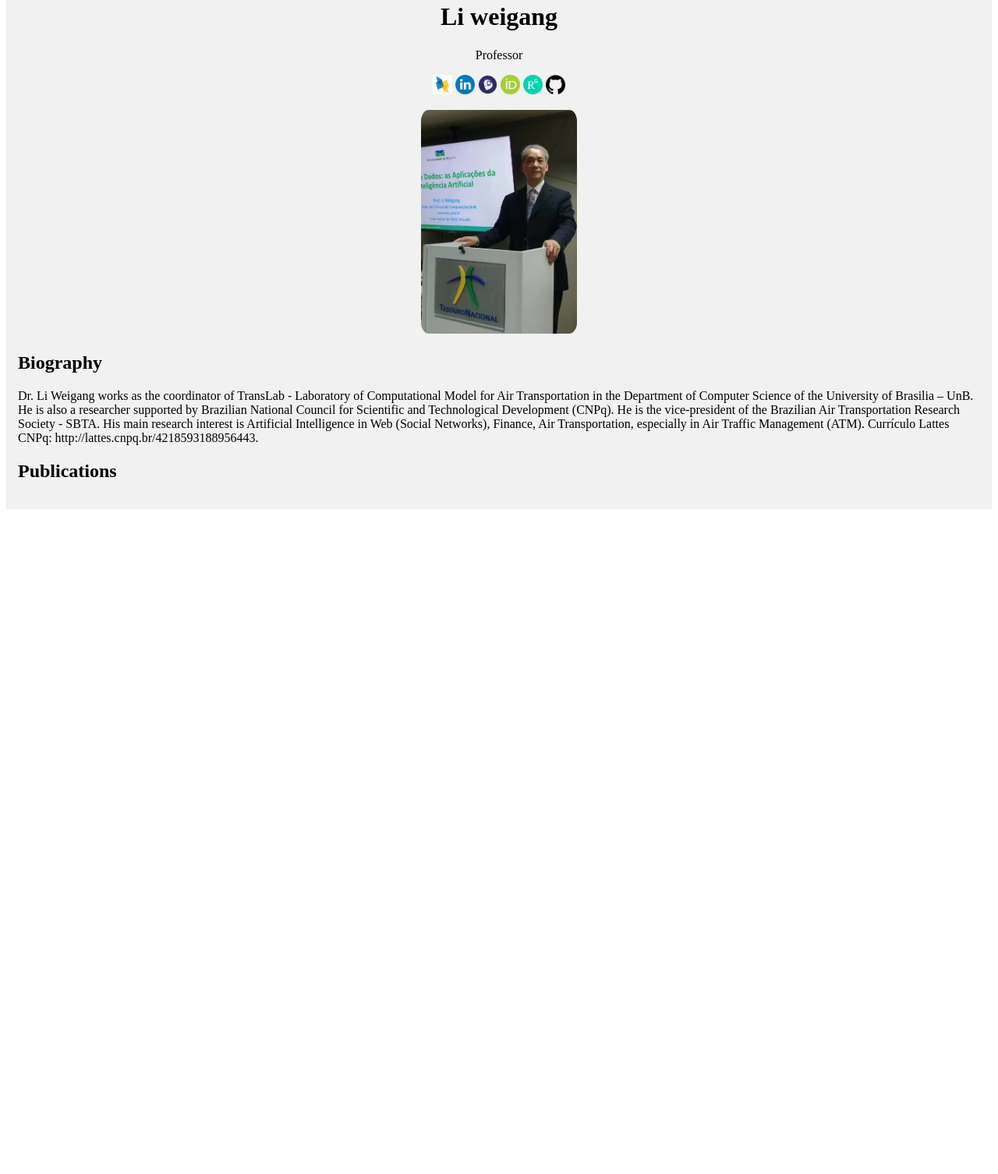
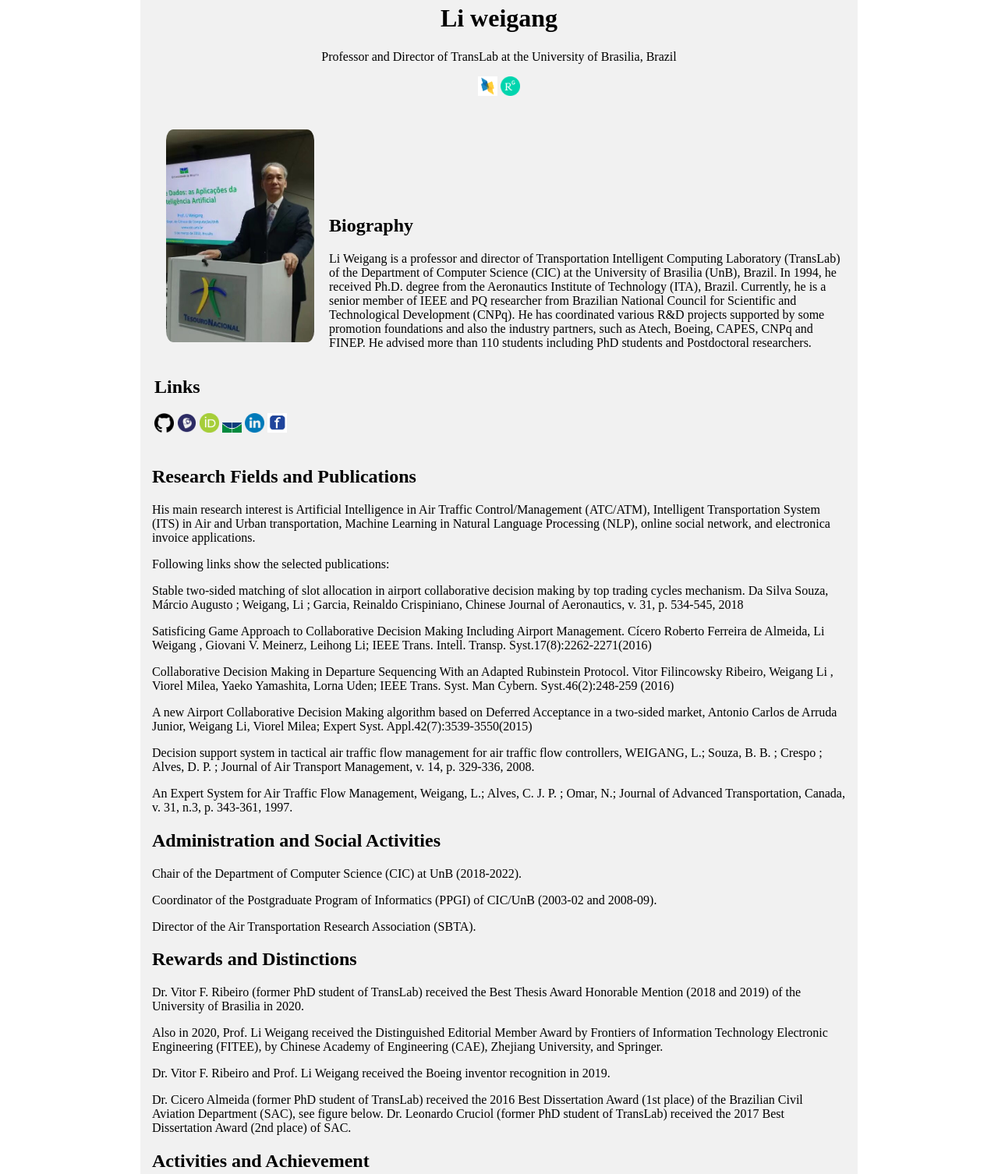
Before and after one commit to LiWeigangBR/liweigangbr.github.io, a plain HTML site: page index.html in a window 1280 px wide. Shown: the part 41-1547 px from the top of the page at 78% size. Before the commit the page ends 800 px from the top, so only its background shows below. Drawn offline with Linux system fonts and the light colour scheme.

Commit message:
more information

```diff
--- a/index.html
+++ b/index.html
@@ -12,28 +12,71 @@
     <div class="container">
         <header class="head">
             <h1> Li weigang </h1>
-		    <p>Professor</p>
+		    <p>Professor and Director of TransLab at the University of Brasilia, Brazil</p>
             <p><a href="https://dblp.org/pid/l/WeigangLi.html"><img class="icon" src="icons\dblp.png"></a>
-            <a href="https://www.linkedin.com/in/liweigang/?originalSubdomain=br"><img class="icon" src="icons\linkedin.png"></a>
-			<a href="http://lattes.cnpq.br/4218593188956443"><img class="icon" src="icons\icon-lattes.png"></a>
-            <a href="http://lattes.cnpq.br/4218593188956443"><img class="icon" src="icons\ORCID-icon.png"></a>
             <a href="https://www.researchgate.net/profile/Li-Weigang"><img class="icon" src="icons\ResearchGate_icon.png"></a>
-            <a href=""><img class="icon" src="icons\git.png"></a>
+
         </p>
-
-            <img class="foto" src="images\foto.jpeg">
-
         </header>
 
-        <section class="biography">
-            <h2>Biography</h2>
-            <p>Dr. Li Weigang works as the coordinator of TransLab - Laboratory of Computational Model for Air Transportation in the Department of Computer Science of the University of Brasilia – UnB. He is also a researcher supported by Brazilian National Council for Scientific and Technological Development (CNPq). He is the vice-president of the Brazilian Air Transportation Research Society - SBTA. His main research interest is Artificial Intelligence in Web (Social Networks), Finance, Air Transportation,  especially in Air Traffic Management (ATM).  Currículo Lattes CNPq: http://lattes.cnpq.br/4218593188956443</a>.</p>
+        <table>
+            <tr>
+            <td>
+                <img class="foto" src="images\foto.jpeg">
+                <h2>Links</h2>
+                <p>
+                    <a href=""><img class="icon" src="icons\git.png"></a>
+                    <a href="http://lattes.cnpq.br/4218593188956443"><img class="icon" src="icons\icon-lattes.png"></a>
+                    <a href="https://orcid.org/0000-0003-1826-1850"><img class="icon" src="icons\ORCID-icon.png"></a>
+                    <a href="https://www.cic.unb.br/professores/89-weigang"><img class="icon" src="icons\unb.png"></a>
+		            <a href="https://www.linkedin.com/in/liweigang/?originalSubdomain=br"><img class="icon" src="icons\linkedin.png"></a>
+                    <a href="https://pt-br.facebook.com/weigangbr"><img class="icon" src="icons\facebook.jpg"></a>
 
-        </section>
+                </p>
+            </td>
+            <td><section class="biography">
+                <h2>Biography</h2>
+                <p>Li Weigang is a professor and director of Transportation Intelligent Computing Laboratory (TransLab) of the Department of Computer Science (CIC) at the University of Brasilia (UnB), Brazil. In 1994, he received Ph.D. degree from the Aeronautics Institute of Technology (ITA), Brazil. Currently, he is a senior member of IEEE and PQ researcher from Brazilian National Council for Scientific and Technological Development (CNPq). He has coordinated various R&D projects supported by some promotion foundations and also the industry partners, such as Atech, Boeing, CAPES, CNPq and FINEP. He advised more than 110 students including PhD students and Postdoctoral researchers.
+                </section></tr>
+        </table>
+
 
         <section class="biography">
-            <h2>Publications</h2>
+            <h2>Research Fields and Publications</h2>
+            <p>His main research interest is Artificial Intelligence in Air Traffic Control/Management (ATC/ATM), Intelligent Transportation System (ITS) in Air and Urban transportation, Machine Learning in Natural Language Processing (NLP), online social network, and electronica invoice applications.
+
+            </p>
+
+            <p>Following links show the selected publications: </p>
+
+            <p>Stable two-sided matching of slot allocation in airport collaborative decision making by top trading cycles mechanism. Da Silva Souza, Márcio Augusto ; Weigang, Li ; Garcia, Reinaldo Crispiniano, Chinese Journal of Aeronautics, v. 31, p. 534-545, 2018 </p>
+
+            <p>Satisficing Game Approach to Collaborative Decision Making Including Airport Management. Cícero Roberto Ferreira de Almeida, Li Weigang , Giovani V. Meinerz, Leihong Li; IEEE Trans. Intell. Transp. Syst.17(8):2262-2271(2016) </p>
+
+            <p>Collaborative Decision Making in Departure Sequencing With an Adapted Rubinstein Protocol. Vitor Filincowsky Ribeiro, Weigang Li , Viorel Milea, Yaeko Yamashita, Lorna Uden; IEEE Trans. Syst. Man Cybern. Syst.46(2):248-259 (2016) </p>
+
+            <p>A new Airport Collaborative Decision Making algorithm based on Deferred Acceptance in a two-sided market, Antonio Carlos de Arruda Junior, Weigang Li, Viorel Milea; Expert Syst. Appl.42(7):3539-3550(2015) </p>
+
+            <p>Decision support system in tactical air traffic flow management for air traffic flow controllers, WEIGANG, L.; Souza, B. B. ; Crespo ; Alves, D. P. ; Journal of Air Transport Management, v. 14, p. 329-336, 2008.</p>
+
+            <p>An Expert System for Air Traffic Flow Management, Weigang, L.; Alves, C. J. P. ; Omar, N.; Journal of Advanced Transportation, Canada, v. 31, n.3, p. 343-361, 1997. </p>
+
+
+            <h2>Administration and Social Activities</h2>
+            <p>Chair of the Department of Computer Science (CIC) at UnB (2018-2022).</p>
+            <p>Coordinator of the Postgraduate Program of Informatics (PPGI) of CIC/UnB (2003-02 and 2008-09).</p>
+            <p>Director of the Air Transportation Research Association (SBTA).</p>
+
+
+            <h2>Rewards and Distinctions</h2>
+            <p>Dr. Vitor F. Ribeiro (former PhD student of TransLab) received the Best Thesis Award Honorable Mention (2018 and 2019) of the University of Brasilia in 2020. </p>
+            <p>Also in 2020, Prof. Li Weigang received the Distinguished Editorial Member Award by Frontiers of Information Technology Electronic Engineering (FITEE), by Chinese Academy of Engineering (CAE), Zhejiang University, and Springer. </p>
+            <p>Dr. Vitor F. Ribeiro and Prof. Li Weigang received the Boeing inventor recognition in 2019. </p>
+            <p>Dr. Cicero Almeida (former PhD student of TransLab) received the 2016 Best Dissertation Award (1st place) of the Brazilian Civil Aviation Department (SAC), see figure below. Dr. Leonardo Cruciol (former PhD student of TransLab) received the 2017 Best Dissertation Award (2nd place) of SAC. </p>
             <p></p>
+            <p></p>
+
+            <h2>Activities and Achievement</h2>
 
         </section>
 
--- a/styles.css
+++ b/styles.css
@@ -1,7 +1,8 @@
 .container {
     background-color: #f1f1f1;
     padding: 15px;
-
+    width:890px;
+    margin: 10px auto;
  }
 
  .head {
@@ -9,8 +10,9 @@
  }
 
  img.foto {
-    width:200px;
+    width:190px;
     border-radius: 5%;
+    margin: 20px 15px;
 }
 
 img.icon {
```
Also changed, not shown: icons/facebook.jpg (added), icons/unb.png (added).
